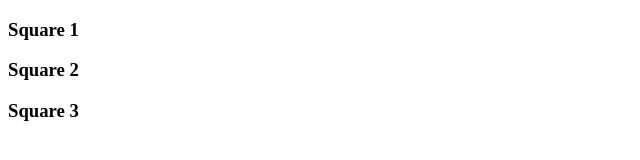
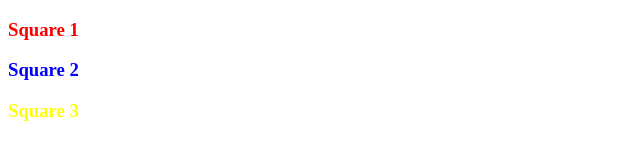
Before and after one commit to TripKings/MergeConflict-Practice, a plain HTML site: page index.html in a window 1280 px wide. Shown: the whole page, without its empty margins (0-640 px from the left). Drawn offline with Linux system fonts and the light colour scheme.

Commit message:
about to merge to another person

```diff
--- /dev/null
+++ b/index.css
@@ -0,0 +1,15 @@
+.square {
+    text-align: center;
+}
+
+.square1 {
+    color: red;
+}
+
+.square2 {
+    color: blue;
+}
+
+.square3 {
+    color: yellow;
+}
--- a/index.html
+++ b/index.html
@@ -4,21 +4,23 @@
     <meta charset="UTF-8">
     <meta name="viewport" content="width=device-width, initial-scale=1.0">
     <meta http-equiv="X-UA-Compatible" content="ie=edge">
+    <link rel="stylesheet" href="./index.css">
     <title>Document</title>
 </head>
 <body>
-    <div>
+    <div class="square1">
         <h3>Square 1</h3>
     </div>
 
-    <div>
+    <div class="square2">
         <h3>Square 2</h3>
     </div>
 
-    <div>
+    <div class="square3">
         <h3>Square 3</h3>
     </div>
 
 
+
 </body>
 </html>
```
